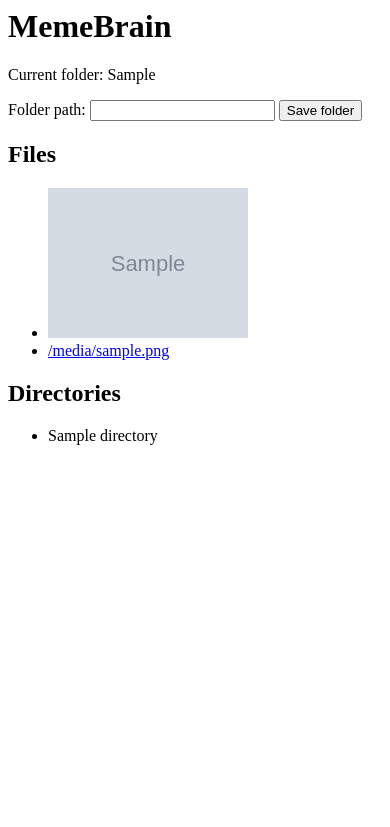
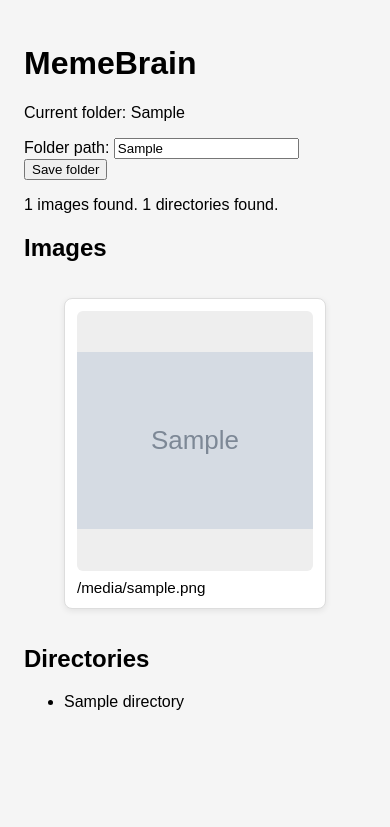
Before and after one commit to NullWhiteCode/MemeBrain, a Flask app: template templates/index.html in a window 390 px wide. Shown: the top 827 px of the page. Run offline with Flask 3, Linux system fonts and the light colour scheme; the template is opened without the code that fills it: most values are stand-ins (such as "Sample title", 1, 10 or a date in 2020); grey boxes marked "Sample" are stand-in pictures.

Commit message:
Add responsive image gallery with thumbnail previews

```diff
--- /dev/null
+++ b/static/CSS/style.css
@@ -0,0 +1,46 @@
+.image-grid {
+    display: grid;
+    grid-template-columns: repeat(auto-fit, minmax(240px, 1fr));
+    gap: 1.5rem;
+    align-items: start;
+}
+
+.image-card {
+    transition: transform 0.15s ease;
+    background: #fff;
+    border: 1px solid #ddd;
+    border-radius: 8px;
+    padding: 0.75rem;
+    box-shadow: 0 2px 6px rgba(0, 0, 0, 0.08);
+    max-width: 100%;
+}
+
+.image-card img {
+    width: 100%;
+    height: 260px;
+    object-fit: contain;
+    display: block;
+    border-radius: 6px;
+    background: #eee;
+}
+
+.image-card:hover {
+    transform: translateY(-3px);
+}
+
+.image-card figcaption {
+    margin-top: 0.5rem;
+    font-size: 0.95rem;
+    word-break: break-word;
+}
+
+.container {
+    max-width: 1500px;
+    margin: 0 auto;
+    padding: 1rem;
+}
+
+body {
+    font-family: Arial, sans-serif;
+    background: #f5f5f5;
+}
--- a/templates/index.html
+++ b/templates/index.html
@@ -1,20 +1,57 @@
+<!doctype html>
+<html lang="en">
+  <head>
+    <meta charset="UTF-8" />
+    <meta name="viewport" content="width=device-width, initial-scale=1.0" />
+    <title>MemeBrain</title>
+    <link
+      rel="stylesheet"
+      href="{{ url_for('static', filename='CSS/style.css') }}"
+    />
+  </head>
+  <body>
+    <main class="container">
       <h1>MemeBrain</h1>
 
       <p>Current folder: {{ folder_path }}</p>
 
       <form method="POST">
         <label for="folder_path">Folder path:</label>
-    <input type="text" id="folder_path" name="folder_path">
+        <input
+          type="text"
+          id="folder_path"
+          name="folder_path"
+          value="{{ folder_path or '' }}"
+        />
         <button type="submit">Save folder</button>
       </form>
 
-<h2>Files</h2>
-<ul>
+      <p>
+        {{ files|length }} images found. {{ directories|length }} directories
+        found.
+      </p>
+
+      <h2>Images</h2>
+      {% if files %}
+      <div class="image-grid">
         {% for file in files %}
-    <li><img src="{{ url_for('file', filename=file, folder_path=folder_path) }}" alt="{{ file }}" style="max-width: 200px;"></li>
-    <li><a href="{{ url_for('file', filename=file, folder_path=folder_path) }}">{{ file }}</a></li>
+        <figure class="image-card">
+          <a
+            href="{{ url_for('file', filename=file, folder_path=folder_path) }}"
+            target="_blank"
+          >
+            <img
+              src="{{ url_for('file', filename=file, folder_path=folder_path) }}"
+              alt="{{ file }}"
+            />
+          </a>
+          <figcaption>{{ file }}</figcaption>
+        </figure>
         {% endfor %}
-</ul>
+      </div>
+      {% else %}
+      <p>No images found in the selected folder.</p>
+      {% endif %}
 
       <h2>Directories</h2>
       <ul>
@@ -22,3 +59,6 @@
         <li>{{ directory }}</li>
         {% endfor %}
       </ul>
+    </main>
+  </body>
+</html>
```
Lines whose indentation alone changed are shown as unchanged.
